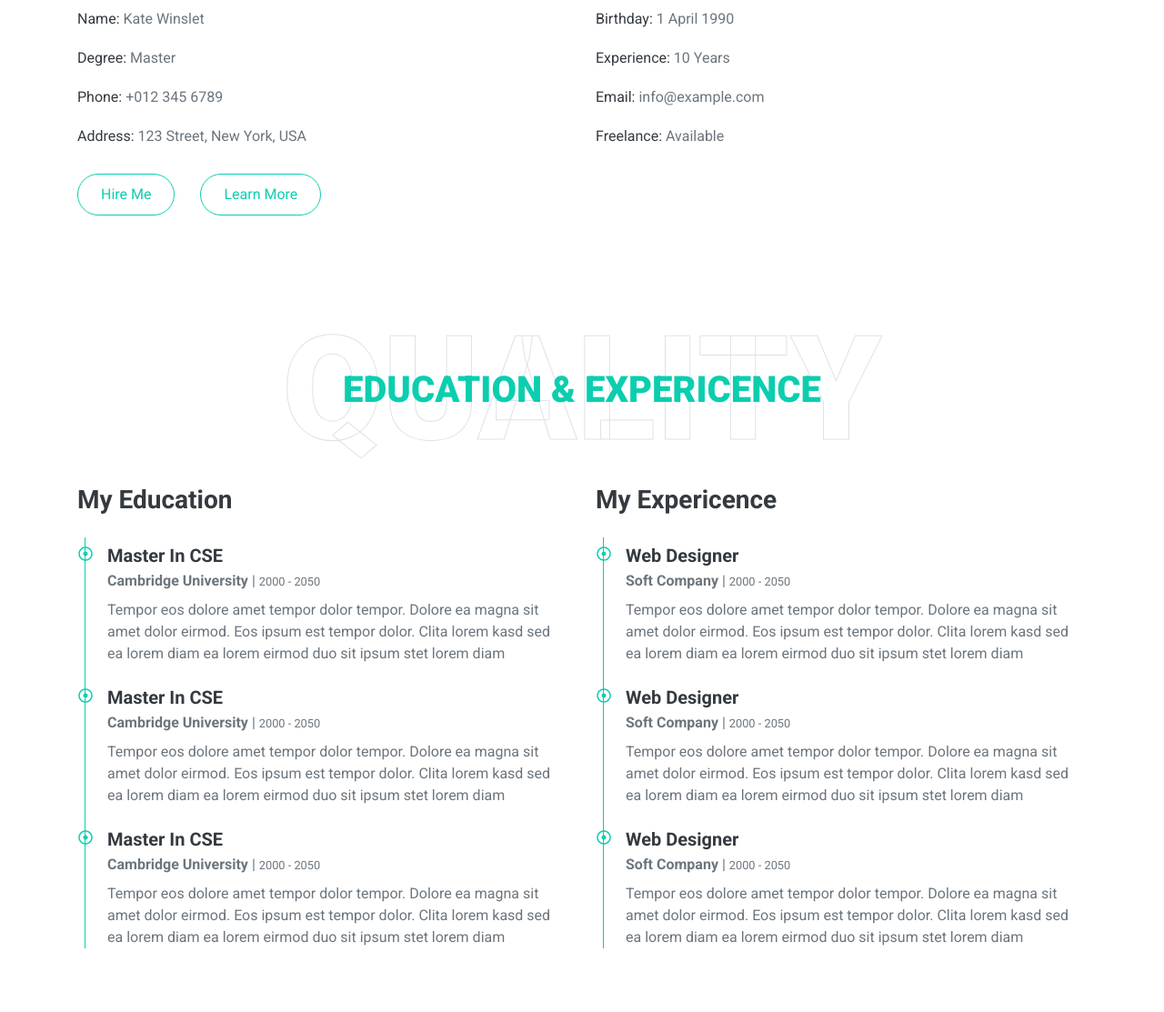
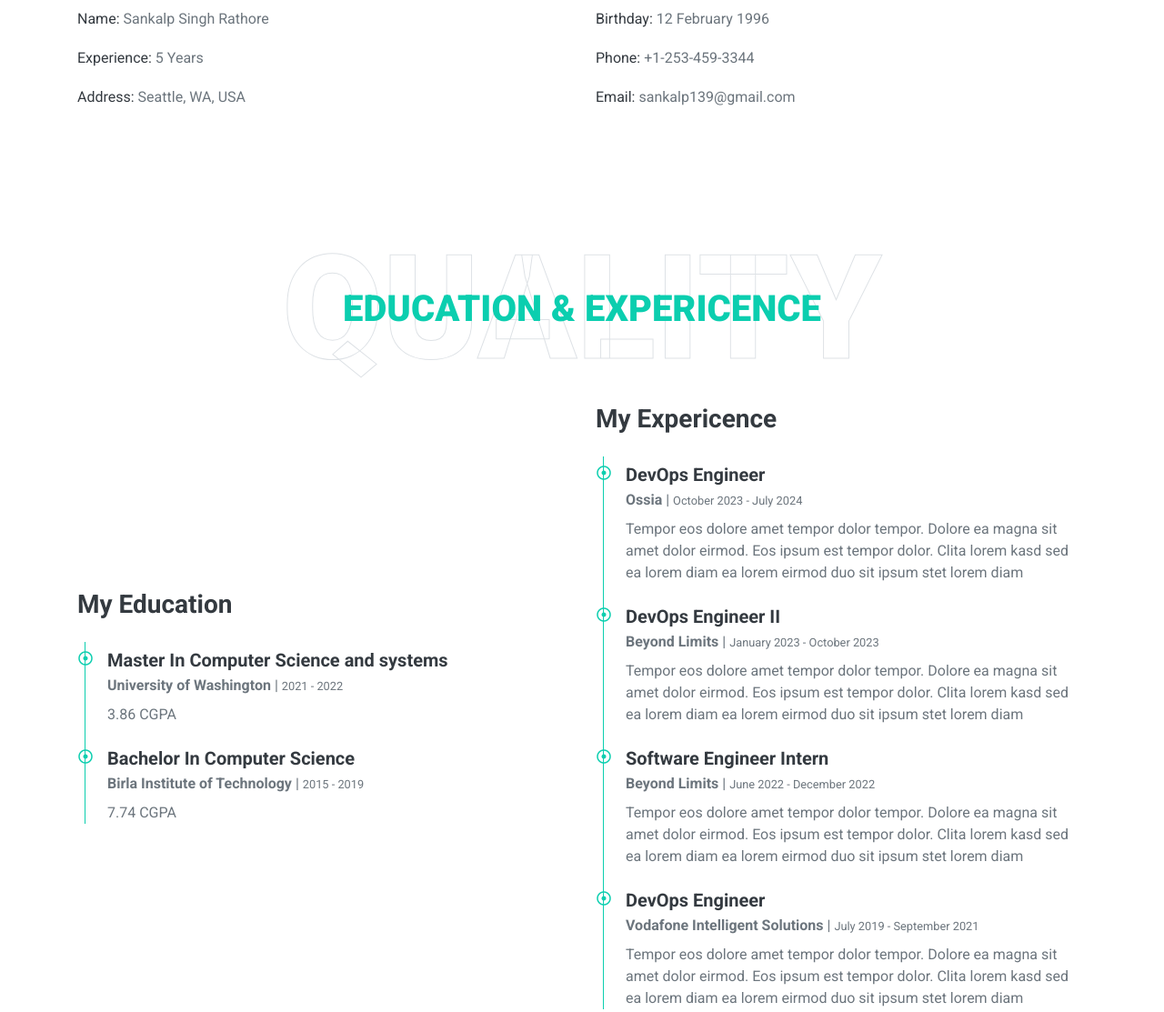
Before and after one commit to sankalp139/MyPortfolio, a plain HTML site: page index.html in a window 1280 px wide. Shown: the part 1215-2328 px from the top of the page at 91% size. Drawn offline with nearby package versions, Linux system fonts and the light colour scheme.

Commit message:
made changes in the format

```diff
--- a/index.html
+++ b/index.html
@@ -80,13 +80,13 @@
                     <img class="img-fluid w-100 rounded-circle shadow-sm" src="img/profile-pic1.jpeg" alt="">
                 </div>
                 <div class="col-lg-7 text-center text-lg-left">
-                    <h3 class="text-white font-weight-normal mb-3">I'm</h3>
+                    <h3 class="text-white font-weight-normal mb-3">Hi! I'm</h3>
                     <h1 class="display-3 text-uppercase text-primary mb-2" style="-webkit-text-stroke: 2px #ffffff;">Sankalp Singh Rathore</h1>
                     <h1 class="typed-text-output d-inline font-weight-lighter text-white"></h1>
                     <div class="typed-text d-none">DevOps Engineer</div>
                     <div class="d-flex align-items-center justify-content-center justify-content-lg-start pt-5">
-                        <a href="" class="btn btn-outline-light mr-5">Download CV</a>
-                        <!---<button type="button" class="btn-play" data-toggle="modal"
+                        <!---<a href="" class="btn btn-outline-light mr-5">Download CV</a>
+                        <button type="button" class="btn-play" data-toggle="modal"
                             data-src="https://www.youtube.com/embed/DWRcNpR6Kdc" data-target="#videoModal">
                             <span></span>
                         </button>
@@ -114,18 +114,16 @@
                     <h3 class="mb-4">DevOps Engineer </h3>
                     <p>I have 5 years of experience of experience working as DevOps Engineer , managing CI/CD pipeline and managing Infrastructure using configuration management and Infrastructure as Code (Iac)</p>
                     <div class="row mb-3">
-                        <div class="col-sm-6 py-2"><h6>Name: <span class="text-secondary">Kate Winslet</span></h6></div>
-                        <div class="col-sm-6 py-2"><h6>Birthday: <span class="text-secondary">1 April 1990</span></h6></div>
-                        <div class="col-sm-6 py-2"><h6>Degree: <span class="text-secondary">Master</span></h6></div>
-                        <div class="col-sm-6 py-2"><h6>Experience: <span class="text-secondary">10 Years</span></h6></div>
-                        <div class="col-sm-6 py-2"><h6>Phone: <span class="text-secondary">+012 345 6789</span></h6></div>
-                        <div class="col-sm-6 py-2"><h6>Email: <span class="text-secondary">info@example.com</span></h6></div>
-                        <div class="col-sm-6 py-2"><h6>Address: <span class="text-secondary">123 Street, New York, USA</span></h6></div>
-                        <div class="col-sm-6 py-2"><h6>Freelance: <span class="text-secondary">Available</span></h6></div>
-                    </div>
-                    <a href="" class="btn btn-outline-primary mr-4">Hire Me</a>
+                        <div class="col-sm-6 py-2"><h6>Name: <span class="text-secondary">Sankalp Singh Rathore</span></h6></div>
+                        <div class="col-sm-6 py-2"><h6>Birthday: <span class="text-secondary">12 February 1996</span></h6></div>
+                        <div class="col-sm-6 py-2"><h6>Experience: <span class="text-secondary">5 Years</span></h6></div>
+                        <div class="col-sm-6 py-2"><h6>Phone: <span class="text-secondary">+1-253-459-3344</span></h6></div>
+                        <div class="col-sm-6 py-2"><h6>Address: <span class="text-secondary">Seattle, WA, USA</span></h6></div>
+                        <div class="col-sm-6 py-2"><h6>Email: <span class="text-secondary">sankalp139@gmail.com</span></h6></div>
+                   </div>
+                   <!---  <a href="" class="btn btn-outline-primary mr-4">Hire Me</a>
                     <a href="" class="btn btn-outline-primary">Learn More</a>
-                </div>
+                </div>-->
             </div>
         </div>
     </div>
@@ -145,48 +143,55 @@
                     <div class="border-left border-primary pt-2 pl-4 ml-2">
                         <div class="position-relative mb-4">
                             <i class="far fa-dot-circle text-primary position-absolute" style="top: 2px; left: -32px;"></i>
-                            <h5 class="font-weight-bold mb-1">Master In CSE</h5>
-                            <p class="mb-2"><strong>Cambridge University</strong> | <small>2000 - 2050</small></p>
-                            <p>Tempor eos dolore amet tempor dolor tempor. Dolore ea magna sit amet dolor eirmod. Eos ipsum est tempor dolor. Clita lorem kasd sed ea lorem diam ea lorem eirmod duo sit ipsum stet lorem diam</p>
+                            <h5 class="font-weight-bold mb-1">Master In Computer Science and systems</h5>
+                            <p class="mb-2"><strong>University of Washington</strong> | <small>2021 - 2022</small></p>
+                            <p>3.86 CGPA</p>
                         </div>
                         <div class="position-relative mb-4">
+                            <i class="far fa-dot-circle text-primary position-absolute" style="top: 2px; left: -32px;"></i>
+                            <h5 class="font-weight-bold mb-1">Bachelor In Computer Science</h5>
+                            <p class="mb-2"><strong>Birla Institute of Technology</strong> | <small>2015 - 2019</small></p>
+                            <p>7.74 CGPA</p>
+
+                       <!--<div class="position-relative mb-4">
                             <i class="far fa-dot-circle text-primary position-absolute" style="top: 2px; left: -32px;"></i>
                             <h5 class="font-weight-bold mb-1">Master In CSE</h5>
                             <p class="mb-2"><strong>Cambridge University</strong> | <small>2000 - 2050</small></p>
                             <p>Tempor eos dolore amet tempor dolor tempor. Dolore ea magna sit amet dolor eirmod. Eos ipsum est tempor dolor. Clita lorem kasd sed ea lorem diam ea lorem eirmod duo sit ipsum stet lorem diam</p>
-                        </div>
-                        <div class="position-relative mb-4">
-                            <i class="far fa-dot-circle text-primary position-absolute" style="top: 2px; left: -32px;"></i>
-                            <h5 class="font-weight-bold mb-1">Master In CSE</h5>
-                            <p class="mb-2"><strong>Cambridge University</strong> | <small>2000 - 2050</small></p>
-                            <p>Tempor eos dolore amet tempor dolor tempor. Dolore ea magna sit amet dolor eirmod. Eos ipsum est tempor dolor. Clita lorem kasd sed ea lorem diam ea lorem eirmod duo sit ipsum stet lorem diam</p>
-                        </div>
+                        </div>-->
                     </div>
                 </div>
+            </div>
                 <div class="col-lg-6">
                     <h3 class="mb-4">My Expericence</h3>
                     <div class="border-left border-primary pt-2 pl-4 ml-2">
                         <div class="position-relative mb-4">
                             <i class="far fa-dot-circle text-primary position-absolute" style="top: 2px; left: -32px;"></i>
-                            <h5 class="font-weight-bold mb-1">Web Designer</h5>
-                            <p class="mb-2"><strong>Soft Company</strong> | <small>2000 - 2050</small></p>
+                            <h5 class="font-weight-bold mb-1">DevOps Engineer</h5>
+                            <p class="mb-2"><strong>Ossia</strong> | <small> October 2023 - July 2024</small></p>
                             <p>Tempor eos dolore amet tempor dolor tempor. Dolore ea magna sit amet dolor eirmod. Eos ipsum est tempor dolor. Clita lorem kasd sed ea lorem diam ea lorem eirmod duo sit ipsum stet lorem diam</p>
                         </div>
                         <div class="position-relative mb-4">
                             <i class="far fa-dot-circle text-primary position-absolute" style="top: 2px; left: -32px;"></i>
-                            <h5 class="font-weight-bold mb-1">Web Designer</h5>
-                            <p class="mb-2"><strong>Soft Company</strong> | <small>2000 - 2050</small></p>
+                            <h5 class="font-weight-bold mb-1">DevOps Engineer II</h5>
+                            <p class="mb-2"><strong>Beyond Limits</strong> | <small>January 2023 - October 2023</small></p>
                             <p>Tempor eos dolore amet tempor dolor tempor. Dolore ea magna sit amet dolor eirmod. Eos ipsum est tempor dolor. Clita lorem kasd sed ea lorem diam ea lorem eirmod duo sit ipsum stet lorem diam</p>
                         </div>
                         <div class="position-relative mb-4">
                             <i class="far fa-dot-circle text-primary position-absolute" style="top: 2px; left: -32px;"></i>
-                            <h5 class="font-weight-bold mb-1">Web Designer</h5>
-                            <p class="mb-2"><strong>Soft Company</strong> | <small>2000 - 2050</small></p>
+                            <h5 class="font-weight-bold mb-1">Software Engineer Intern</h5>
+                            <p class="mb-2"><strong>Beyond Limits</strong> | <small>June 2022 - December 2022</small></p>
+                            <p>Tempor eos dolore amet tempor dolor tempor. Dolore ea magna sit amet dolor eirmod. Eos ipsum est tempor dolor. Clita lorem kasd sed ea lorem diam ea lorem eirmod duo sit ipsum stet lorem diam</p>
+                        </div>
+                        <div class="position-relative mb-4">
+                            <i class="far fa-dot-circle text-primary position-absolute" style="top: 2px; left: -32px;"></i>
+                            <h5 class="font-weight-bold mb-1">DevOps Engineer</h5>
+                            <p class="mb-2"><strong>Vodafone Intelligent Solutions</strong> | <small>July 2019 - September 2021</small></p>
                             <p>Tempor eos dolore amet tempor dolor tempor. Dolore ea magna sit amet dolor eirmod. Eos ipsum est tempor dolor. Clita lorem kasd sed ea lorem diam ea lorem eirmod duo sit ipsum stet lorem diam</p>
                         </div>
                     </div>
                 </div>
-            </div>
+           </div>
         </div>
     </div>
     <!-- Qualification End -->
```
Also changed, not shown: img/profile_pic.jpeg (deleted), img/profile_pic2.jpeg (deleted).
